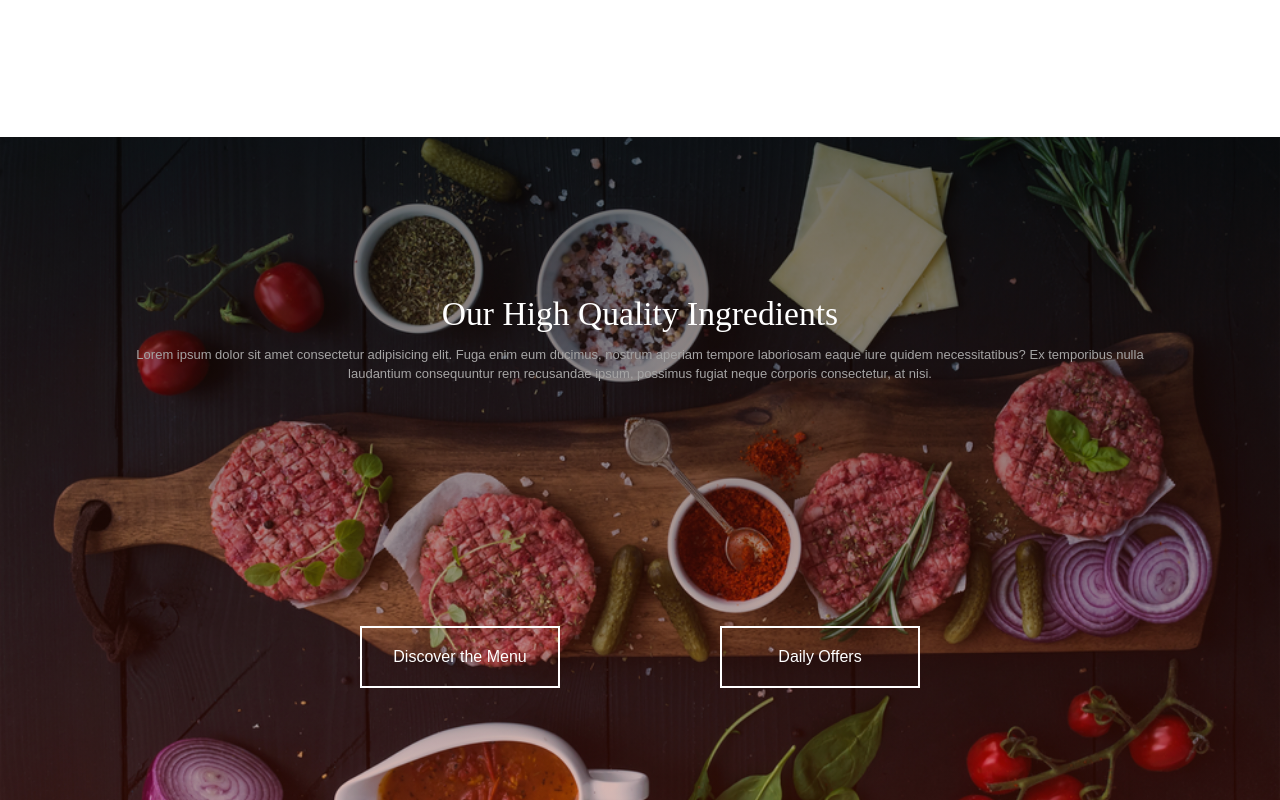
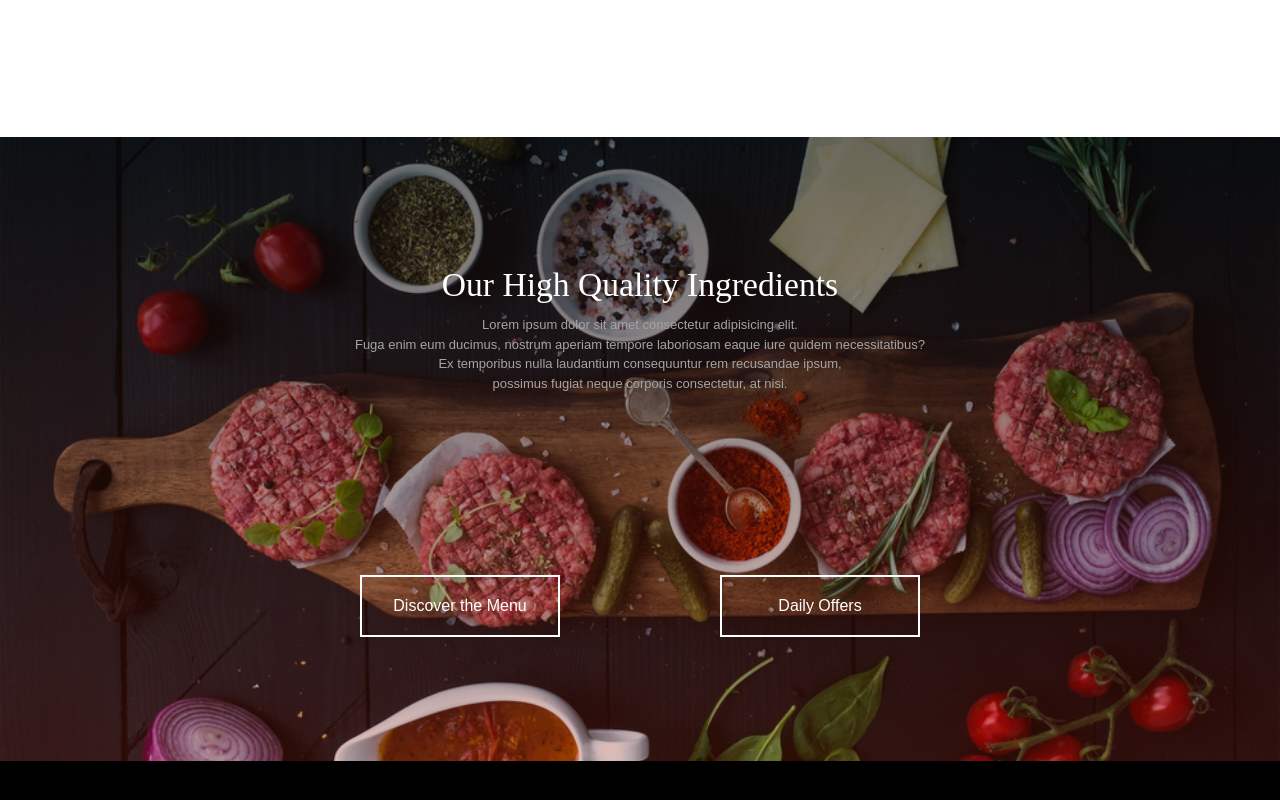
Before and after one commit to mdnaimurrahaman/restaurant-app, a React (Create React App) app: page /home in a window 1280 px wide. Shown: the part 5920-6720 px from the top of the page. Built offline with nearby package versions, Linux system fonts and the light colour scheme.

Commit message:
Last update section

```diff
--- a/src/pages/BottomBanner.js
+++ b/src/pages/BottomBanner.js
@@ -7,7 +7,7 @@ const BottomBanner = () => {
             <div className='last__content'>
                 <div className='last__details'>
                     <h1>Our High Quality Ingredients</h1>
-                    <p>Lorem ipsum dolor sit amet consectetur adipisicing elit. Fuga enim eum ducimus, nostrum aperiam tempore laboriosam eaque iure quidem necessitatibus? Ex temporibus nulla laudantium consequuntur rem recusandae ipsum, possimus fugiat neque corporis consectetur, at nisi.</p>
+                    <p>Lorem ipsum dolor sit amet consectetur adipisicing elit. <br/> Fuga enim eum ducimus, nostrum aperiam tempore laboriosam eaque iure quidem necessitatibus? <br/> Ex temporibus nulla laudantium consequuntur rem recusandae ipsum, <br/> possimus fugiat neque corporis consectetur, at nisi.</p>
                 </div>
                 <div className='last__button'>
                     <button className='banner-button'>Discover the Menu</button>
--- a/src/styles/BottomBanner.css
+++ b/src/styles/BottomBanner.css
@@ -1,7 +1,7 @@
 .last__container{
     padding: 2rem 9%;
     margin-top: 8rem;
-    min-height: 80vh;
+    min-height: 70vh;
     /* display: flex;
     flex-direction: column; */
     align-items: center;
@@ -14,7 +14,7 @@
 .last__content{
     display: flex;
     flex-direction: column;
-    min-height: 80vh;
+    min-height: 70vh;
     justify-content: space-around;
     align-items: center;
 }
```
